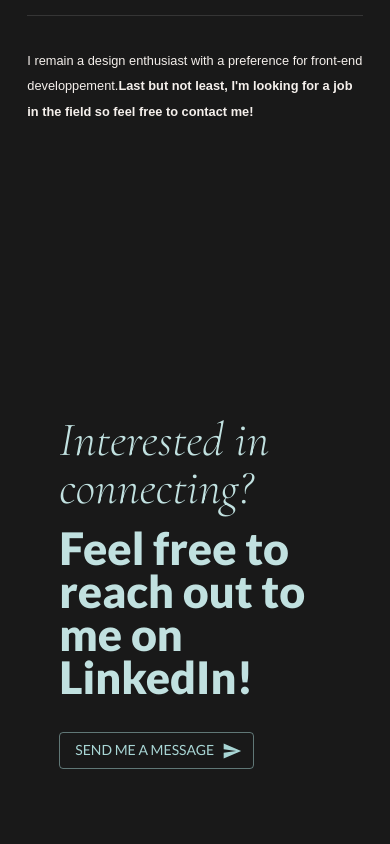
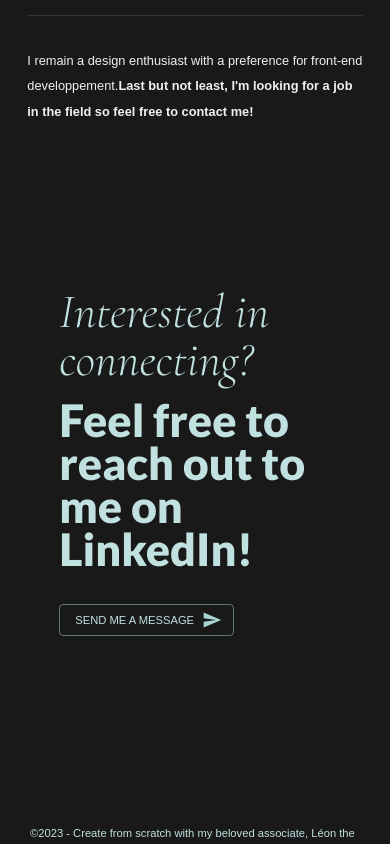
Before and after one commit to JulieChabanis/MinimalPortfolio, a React (Create React App) app: page / in a window 390 px wide. Shown: the part 9040-9884 px from the top of the page. Built offline with nearby package versions, Linux system fonts and the light colour scheme; a web font is replaced by a local one.

Commit message:
finalize contact section

```diff
--- a/src/components/Home/Contact/Contact.jsx
+++ b/src/components/Home/Contact/Contact.jsx
@@ -62,6 +62,7 @@ const Contact = forwardRef(() => {
             >
               <Typography
                 variant="h26"
+                className={styles.gradientText}
               >
                 {"Feel free to reach out to me on LinkedIn!"}
               </Typography>
@@ -78,7 +79,9 @@ const Contact = forwardRef(() => {
                 target="_blank"
                 href="https://www.linkedin.com/in/julie-chabanis-80695690/"
               >
+                <Typography variant='h27'>
                 {"Send me a message"}
+                </Typography>
               </Button>
             </motion.div>
           </Box>
--- a/src/components/Home/Contact/Contact.module.css
+++ b/src/components/Home/Contact/Contact.module.css
@@ -7,7 +7,7 @@
   align-items: flex-start;
 
   @media (max-width: 600px) {
-    padding: 18rem 2rem 18rem 2rem;
+    padding: 10rem 2rem 10rem 2rem;
     width: 100%;
   }
 
@@ -31,6 +31,18 @@
   margin: 0rem 0rem 2rem 0rem ;
 }
 
+/*
+.gradientText {
+  background-image: linear-gradient(135deg, #b392ff, #86ceff);
+  background-clip: text;
+  -webkit-background-clip: text;
+  color: transparent;
+  background-size: 100% 100%;
+  background-repeat: no-repeat;
+  background-position: 0 0;
+}
+*/
+
 .messageButton {
   margin: 0rem 0rem 0rem 0rem;
 }
--- a/src/components/Home/Footer/Footer.jsx
+++ b/src/components/Home/Footer/Footer.jsx
@@ -2,12 +2,13 @@ import { Box, Typography } from '@mui/material'
 import React from 'react'
 
 const Footer = () => {
+
   return (
     <Box
      sx={{
       display: 'flex',
       justifyContent: 'center',
-      padding: '30px'
+      padding: '30px',
     }}
     >
       <Typography variant="h27">
```
